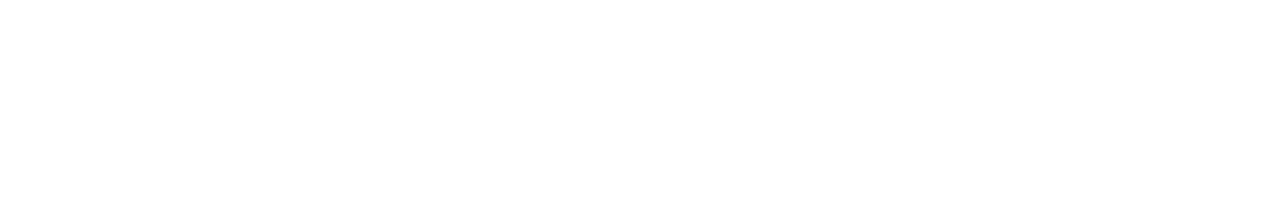
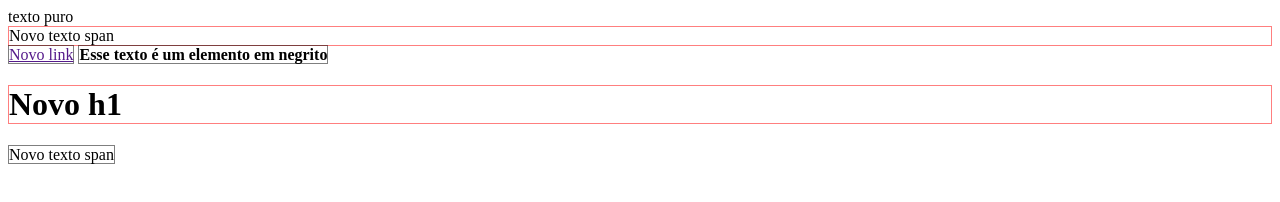
Before and after one commit to felipesantos10/HTML-e-CSS, a plain HTML site: page 02-html-e-css-basico/0213-display/index.html in a window 1280 px wide. Drawn offline with Linux system fonts and the light colour scheme.

Commit message:
0213-display

```diff
--- a/02-html-e-css-basico/0213-display/index.html
+++ b/02-html-e-css-basico/0213-display/index.html
@@ -7,6 +7,14 @@
     <link rel="stylesheet" href="./style.css">
 </head>
 <body>
+    <!--Aula 0213 Display block e Inline-->
+    texto puro
+    <div>Novo texto span</div>
+    <a href="">Novo link</a>
+    <strong>Esse texto é um elemento em negrito</strong>
+
+    <h1>Novo h1</h1>
+    <span>Novo texto span</span>
 
 </body>
 </html>
--- a/02-html-e-css-basico/0213-display/style.css
+++ b/02-html-e-css-basico/0213-display/style.css
@@ -0,0 +1,7 @@
+span,a,strong {
+    border: 1px solid rgba(0,0,0,0.5);
+}
+
+h1,p,div {
+    border: 1px solid rgba(255,0,0,0.5);
+}
```
